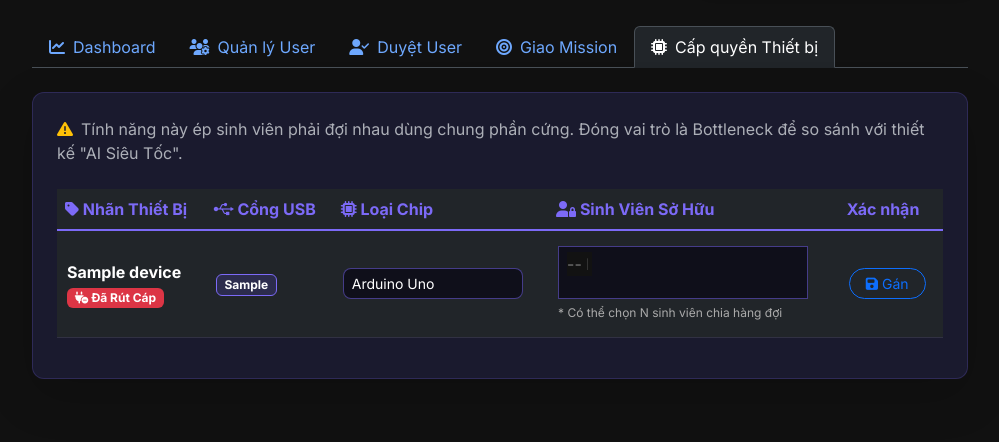
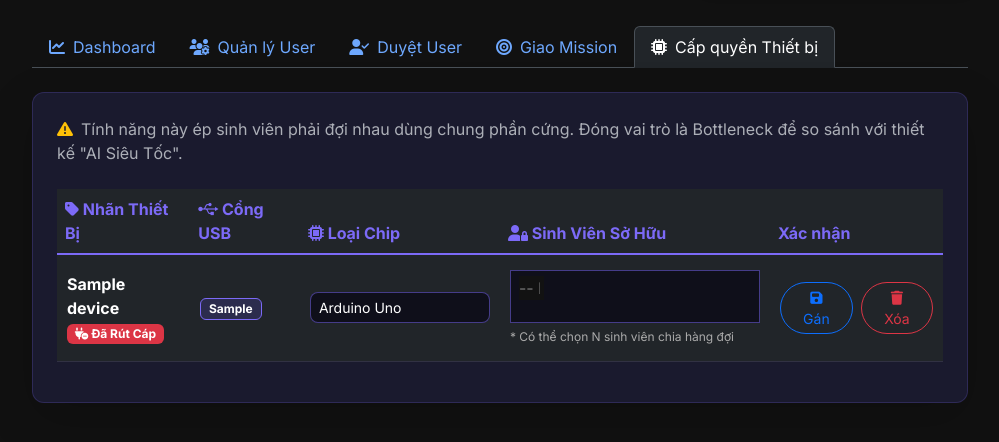
Before and after one commit to toandeptrai16zz/remote-hardware-lab, a Flask app: page /admin/devices in a window 1280 px wide. Shown: the part 186-628 px from the top of the page, without its empty margins (140-1139 px from the left). Run offline with Flask 3, Linux system fonts and the light colour scheme; a user stored in the database is signed in; data comes from the database, SQL or seed files in the repository; tables that the repository leaves empty hold one stand-in row (values such as "Sample post"); data that the repository does not hold is empty; parts of the project's set-up code (start-up, migrations or seed data) failed here and were passed over; some libraries are stand-ins or nearby versions.

Commit message:
Tính năng: Bổ sung nút Xóa thiết bị phần cứng, dọn dẹp triệt để từ CSDL đến Frontend

```diff
--- a/routes/admin.py
+++ b/routes/admin.py
@@ -569,3 +569,27 @@ def admin_api_assign_device():
 
     log_action(session['username'], f"Cập nhật Quyền Cổng USB ID {device_id} cho {added} Sinh viên.")
     return jsonify({'success': True, 'message': f'Cập nhật thành công! Đã cấp quyền sử dụng cho {len(usernames)} sinh viên chờ hàng đợi.'})
+
+@admin_bp.route("/api/devices/<int:device_id>", methods=['DELETE'])
+@require_auth('admin')
+def admin_api_delete_device(device_id):
+    """Xóa hoàn toàn thiết bị khỏi hệ thống"""
+    db = get_db_connection()
+    cur = db.cursor()
+
+    try:
+        # Xóa cascade: Xóa quyền trước
+        cur.execute("DELETE FROM device_assignments WHERE device_id = %s", (device_id,))
+        # Xóa thiết bị
+        cur.execute("DELETE FROM hardware_devices WHERE id = %s", (device_id,))
+        db.commit()
+        success, message = True, "Đã xóa hoàn toàn thiết bị khỏi CSDL."
+        log_action(session['username'], f"Xóa thiết bị phần cứng ID {device_id}")
+    except Exception as e:
+        db.rollback()
+        success, message = False, str(e)
+    finally:
+        cur.close()
+        db.close()
+
+    return jsonify(success=success, message=message)
--- a/templates/admin/devices.html
+++ b/templates/admin/devices.html
@@ -186,9 +186,14 @@
                 <div style="font-size: 0.75rem; color: #aaa; margin-top: 5px;">* Có thể chọn N sinh viên chia hàng đợi</div>
             </td>
             <td>
-                <button class="btn btn-sm btn-outline-primary px-3 rounded-pill" onclick="assignDevice(${dev.id})">
-                    <i class="fa-solid fa-floppy-disk"></i> Gán
-                </button>
+                <div class="d-flex gap-2">
+                    <button class="btn btn-sm btn-outline-primary px-3 rounded-pill" onclick="assignDevice(${dev.id})">
+                        <i class="fa-solid fa-floppy-disk"></i> Gán
+                    </button>
+                    <button class="btn btn-sm btn-outline-danger px-3 rounded-pill" onclick="deleteDevice(${dev.id}, '${dev.tag_name.replace(/'/g, "\\'")}')">
+                        <i class="fa-solid fa-trash"></i> Xóa
+                    </button>
+                </div>
             </td>
         `;
             tbody.appendChild(tr);
@@ -274,6 +279,51 @@
         }
     }
 
+    async function deleteDevice(deviceId, tagName) {
+        const result = await Swal.fire({
+            title: 'Xóa hoàn toàn thiết bị?',
+            html: `Hành động này sẽ xóa sạch thiết bị <b>${escapeHtml(tagName)}</b> và toàn bộ dữ liệu phân quyền liên quan.<br><br><span class="text-danger"><i class="fa-solid fa-triangle-exclamation"></i> Không thể khôi phục!</span>`,
+            icon: 'warning',
+            showCancelButton: true,
+            confirmButtonColor: '#e63946',
+            cancelButtonText: 'Hủy',
+            confirmButtonText: 'Có, Xóa sạch!',
+            background: '#1a1a2e',
+            color: '#e0e0e0',
+        });
+
+        if (!result.isConfirmed) return;
+
+        try {
+            const res = await fetch(`/admin/api/devices/${deviceId}`, {
+                method: 'DELETE'
+            });
+            const data = await res.json();
+            if (data.success) {
+                Swal.fire({
+                    title: 'Đã xóa!',
+                    text: data.message,
+                    icon: 'success',
+                    timer: 1500,
+                    showConfirmButton: false,
+                    background: '#1a1a2e',
+                    color: '#e0e0e0',
+                });
+                await reloadDevices();
+            } else {
+                Swal.fire({
+                    title: 'Lỗi xóa thiết bị',
+                    text: data.message,
+                    icon: 'error',
+                    background: '#1a1a2e',
+                    color: '#e0e0e0',
+                });
+            }
+        } catch (e) {
+            Swal.fire('Lỗi', 'Gửi lệnh xóa thất bại.', 'error');
+        }
+    }
+
     // Utils
     function escapeHtml(unsafe) {
         return (unsafe || '').toString()
```
Also changed, not shown: 1 other file.
